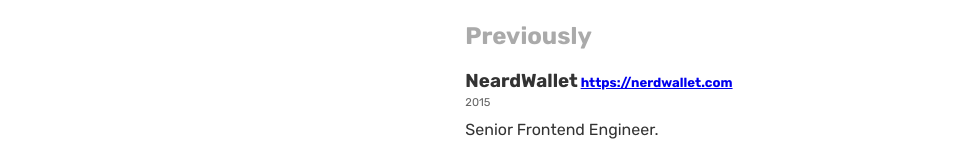
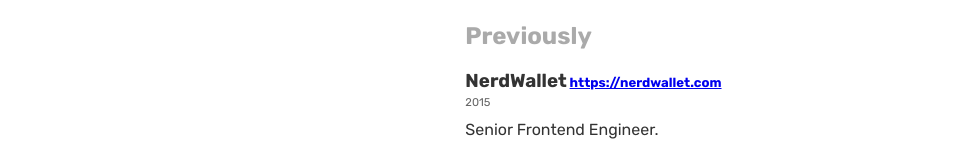
Before and after one commit to derekr/drk.wtf, a Next.js app: page / in a window 1280 px wide. Shown: the part 509-669 px from the top of the page, without its empty margins (0-976 px from the left). Built offline with nearby package versions, Linux system fonts and the light colour scheme.

Commit message:
Fix typo in nerdwallet

```diff
--- a/pages/index.js
+++ b/pages/index.js
@@ -85,7 +85,7 @@
           role for the last couple of years.
         </ExperienceItem>
         <h2>Previously</h2>
-        <ExperienceItem title="NeardWallet" href="https://nerdwallet.com" endYear="2015">
+        <ExperienceItem title="NerdWallet" href="https://nerdwallet.com" endYear="2015">
           Senior Frontend Engineer.
         </ExperienceItem>
         <ExperienceItem title="DIY" href="https://diy.org" startYear="2013" endYear="2015">
```
